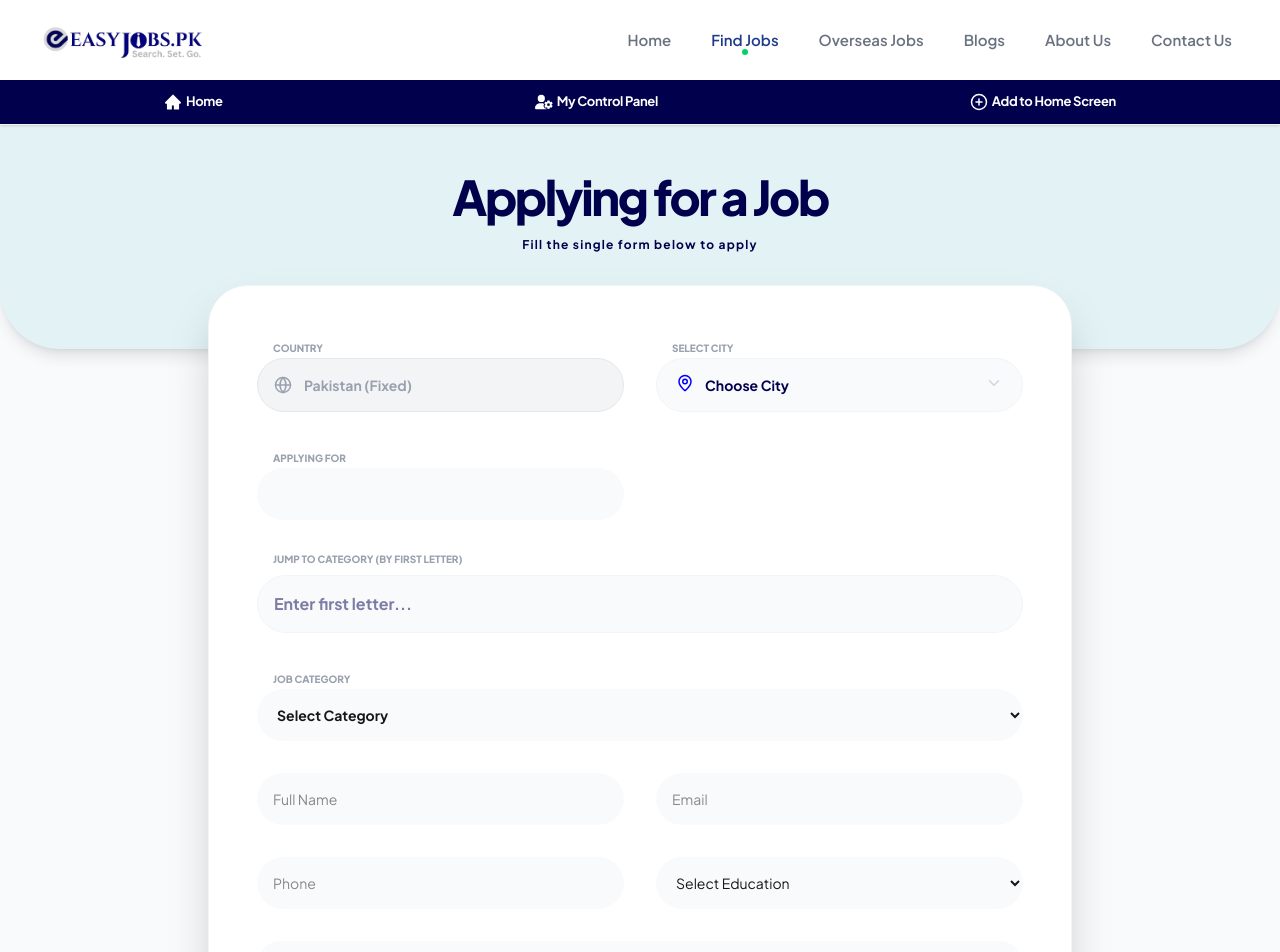
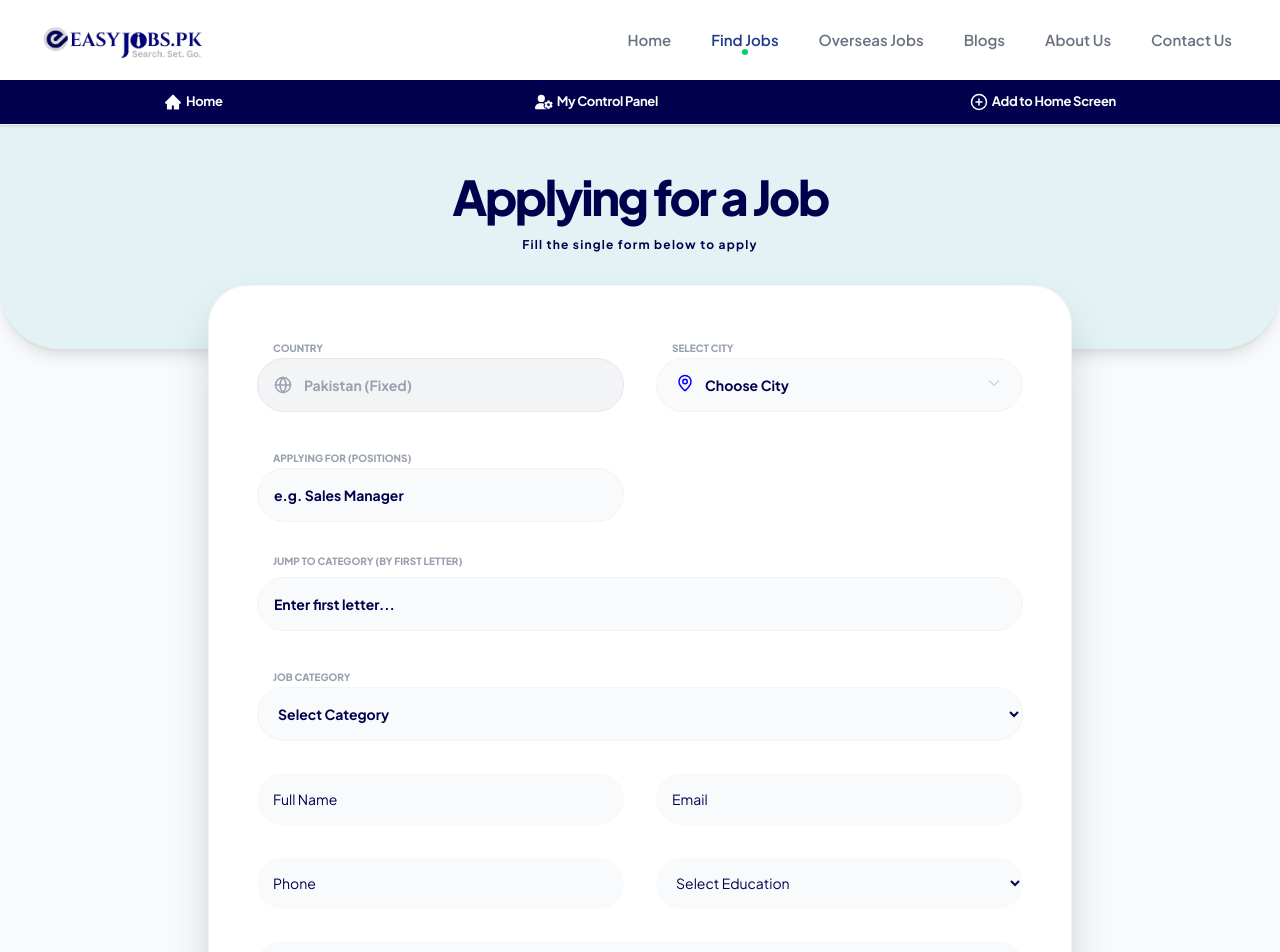
Before and after one commit to fmughalishere/client, a Next.js app: page /jobs in a window 1280 px wide. Shown: the top 952 px of the page. Built offline with nearby package versions, Linux system fonts and the light colour scheme.

Commit message:
Update UI

```diff
--- a/src/app/jobs/page.tsx
+++ b/src/app/jobs/page.tsx
@@ -239,6 +239,7 @@ console.log("Form Data Submitted:", formData);
 return ( <main className="min-h-screen bg-[#f8fafc] pb-20"> <section className="bg-[#e2f2f5] pt-12 pb-24 px-6 rounded-b-[60px] text-center shadow-lg"> <div className="max-w-4xl mx-auto"> <h1 className="text-3xl md:text-5xl font-black text-[#00004d] tracking-tighter">
 Applying for a Job </h1> <p className="text-[#00004d] font-bold text-xs tracking-widest mt-4">
 Fill the single form below to apply </p> </div> </section>
+
   <div className="max-w-4xl mx-auto px-4 -mt-16">
     <form
       onSubmit={handleSubmit}
@@ -251,6 +252,7 @@ Fill the single form below to apply </p> </div> </section>
         <Globe size={18} /> Pakistan (Fixed)
       </div>
     </div>
+
     <div className="space-y-2">
       <label className="text-[10px] font-black text-gray-400 uppercase ml-4">Select City</label>
       <div className="relative">
@@ -266,29 +268,33 @@ Fill the single form below to apply </p> </div> </section>
         <ChevronDown className="absolute right-5 top-4 text-gray-300" size={18} />
       </div>
     </div>
+
     <div className="space-y-2">
-          <label className="text-[10px] font-black text-gray-400 uppercase ml-4">Applying For</label>
+      <label className="text-[10px] font-black text-gray-400 uppercase ml-4">Applying For (Positions)</label>
       <input
         type="text"
-            className="w-full bg-slate-50 p-4 rounded-full text-sm font-bold"
+        placeholder="e.g. Sales Manager"
+        className="w-full bg-slate-50 p-4 rounded-full font-bold text-[#00004d] placeholder:text-[#00004d] text-sm border border-gray-100 outline-none focus:ring-2 focus:ring-[#0000ff]"
         onChange={(e) => setFormData({ ...formData, applyingFor: e.target.value })}
       />
     </div>
+
     <div className="md:col-span-2 flex flex-col gap-2">
       <label className="text-[10px] font-black text-gray-400 uppercase ml-4">Jump to Category (by first letter)</label>
       <input
         type="text"
         maxLength={1}
         placeholder="Enter first letter..."
-                className="w-full bg-slate-50 p-4 rounded-full font-bold text-[#00004d] border border-gray-100 outline-none focus:ring-2 focus:ring-[#0000ff]"
+        className="w-full bg-slate-50 p-4 rounded-full font-bold text-[#00004d] placeholder:text-[#00004d] text-sm border border-gray-100 outline-none focus:ring-2 focus:ring-[#0000ff]"
         onChange={(e) => handleJumpByLetter(e.target.value)}
       />
     </div>
+
     <div className="md:col-span-2 space-y-2">
       <label className="text-[10px] font-black text-gray-400 uppercase ml-4">Job Category</label>
       <select
         ref={categoryRef}
-            className="w-full bg-slate-50 p-4 rounded-full text-sm font-bold"
+        className="w-full bg-slate-50 p-4 rounded-full font-bold text-[#00004d] text-sm border border-gray-100 outline-none focus:ring-2 focus:ring-[#0000ff]"
         onChange={(e) => setFormData({ ...formData, category: e.target.value })}
       >
         <option value="">Select Category</option>
@@ -301,19 +307,40 @@ Fill the single form below to apply </p> </div> </section>
         ))}
       </select>
     </div>
-        <input type="text" placeholder="Full Name" className="p-4 rounded-full text-sm bg-slate-50"
-          onChange={(e) => setFormData({ ...formData, fullName: e.target.value })} />
-        <input type="email" placeholder="Email" className="p-4 rounded-full text-sm bg-slate-50"
-          onChange={(e) => setFormData({ ...formData, email: e.target.value })} />
-        <input type="tel" placeholder="Phone" className="p-4 rounded-full text-sm bg-slate-50"
-          onChange={(e) => setFormData({ ...formData, phone: e.target.value })} />
-        <select className="p-4 rounded-full text-sm bg-slate-50"
-          onChange={(e) => setFormData({ ...formData, education: e.target.value })}>
+
+    <input
+      type="text"
+      placeholder="Full Name"
+      className="p-4 rounded-full text-sm bg-slate-50 text-[#00004d] placeholder:text-[#00004d]"
+      onChange={(e) => setFormData({ ...formData, fullName: e.target.value })}
+    />
+
+    <input
+      type="email"
+      placeholder="Email"
+      className="p-4 rounded-full text-sm bg-slate-50 text-[#00004d] placeholder:text-[#00004d]"
+      onChange={(e) => setFormData({ ...formData, email: e.target.value })}
+    />
+
+    <input
+      type="tel"
+      placeholder="Phone"
+      className="p-4 rounded-full text-sm bg-slate-50 text-[#00004d] placeholder:text-[#00004d]"
+      onChange={(e) => setFormData({ ...formData, phone: e.target.value })}
+    />
+
+    <select
+      className="p-4 rounded-full text-sm bg-slate-50 text-[#00004d]"
+      onChange={(e) => setFormData({ ...formData, education: e.target.value })}
+    >
       <option>Select Education</option>
       {educationLevels.map(e => <option key={e}>{e}</option>)}
     </select>
-        <textarea className="md:col-span-2 p-4 rounded-3xl text-sm bg-slate-50"
-          onChange={(e) => setFormData({ ...formData, experience: e.target.value })} />
+
+    <textarea
+      className="md:col-span-2 p-4 rounded-3xl text-sm bg-slate-50 text-[#00004d] placeholder:text-[#00004d]"
+      onChange={(e) => setFormData({ ...formData, experience: e.target.value })}
+    />
 
   </div>
 
--- a/src/app/page.tsx
+++ b/src/app/page.tsx
@@ -59,13 +59,14 @@ export default function HomePage() {
         href={action.href}
         className="w-full max-w-[280px] transition-transform active:scale-95"
       >
-              <div className="flex items-center justify-start gap-5 py-4 pl-12 bg-white rounded-full shadow-lg border border-gray-50 text-[#00004d] hover:bg-[#00004d] hover:text-white transition-all duration-300 group">
-                <span className="shrink-0 transition-colors">
+        <div className="flex items-center justify-center gap-3 h-[56px] bg-[#e2f2f5] rounded-full shadow-lg border border-gray-50 text-[#00004d] hover:bg-[#00004d] hover:text-white transition-all duration-300 group">
+                    <span className="flex items-center justify-center">
             {action.icon}
           </span>
-                <span className="font-bold text-[18px] tracking-tight whitespace-nowrap">
+          <span className="font-bold text-18px leading-none whitespace-nowrap">
             {action.label}
           </span>
+
         </div>
       </Link>
     ))}
--- a/src/components/footer.tsx
+++ b/src/components/footer.tsx
@@ -35,12 +35,12 @@ const Footer = () => {
             </Link>
             <Link href="https://tiktok.com" target="_blank">
                <div className="bg-black text-white p-[4px] rounded-full flex items-center justify-center">
-                  <FaTiktok size={15} fill="white" />
+                  <FaTiktok size={13} fill="white" />
                </div>
             </Link>
             <Link href="https://instagram.com" target="_blank">
               <div className="rounded-md p-[2px] bg-gradient-to-tr from-[#f9ce34] via-[#ee2a7b] to-[#6228d7] text-white flex items-center justify-center">
-                 <FaInstagram size={19} />
+                 <FaInstagram size={17} />
               </div>
             </Link>
           </div>
```
Lines whose indentation alone changed are shown as unchanged.
